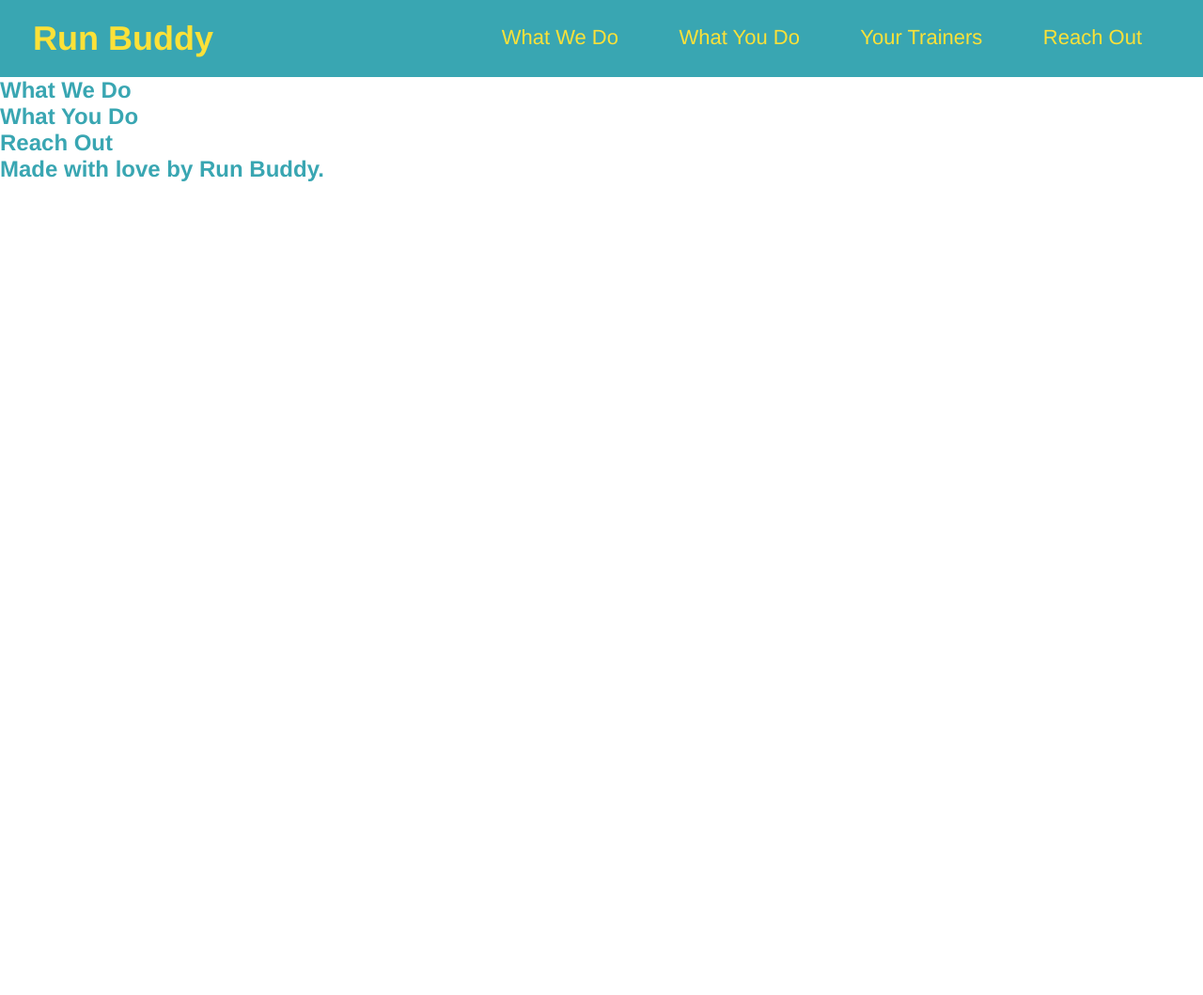
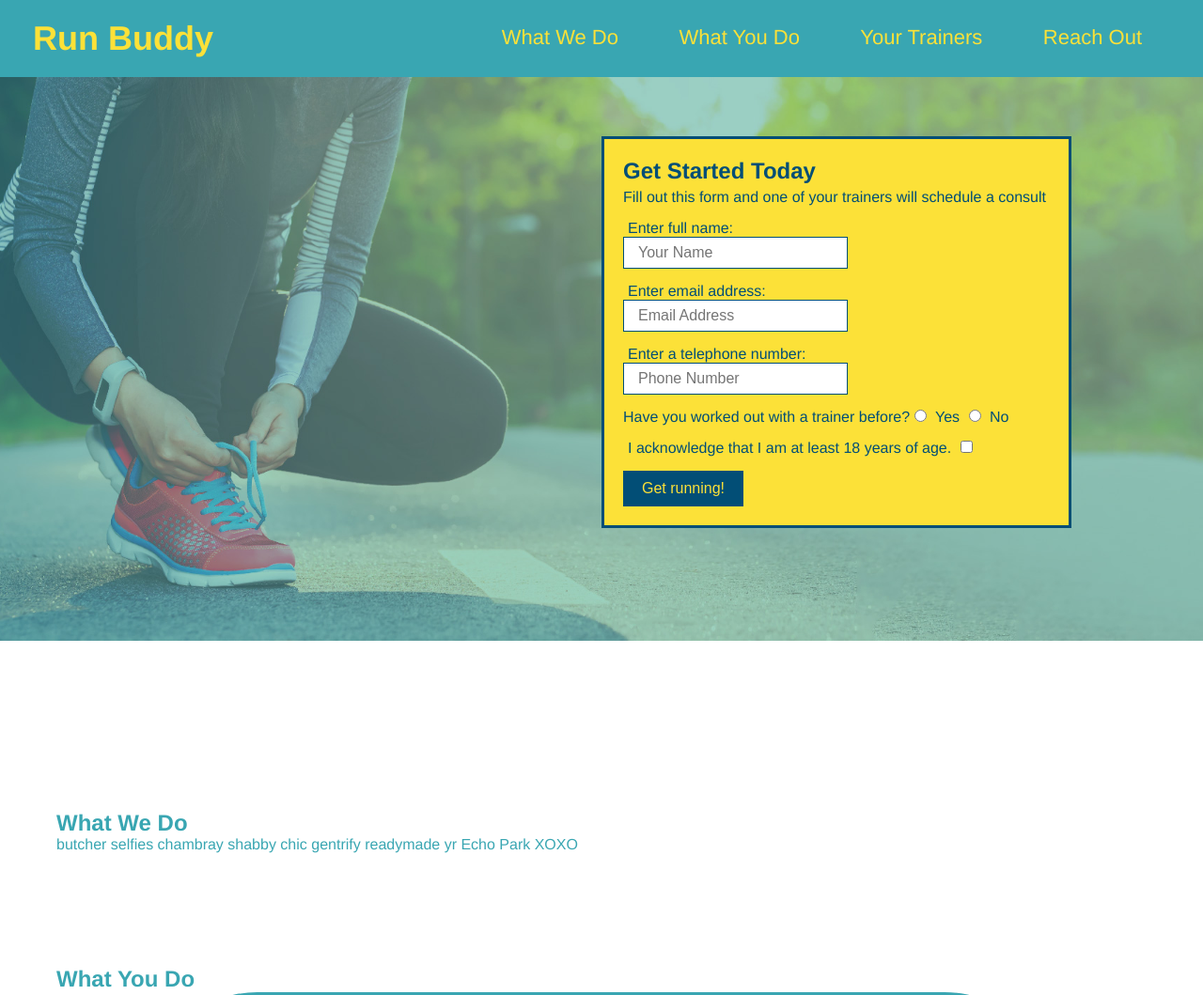
Before and after one commit to seanjohnson95/run-buddy-, a plain HTML site: page index.html in a window 1280 px wide. Shown: the top 1059 px of the page at 94% size. Before the commit the page ends 800 px from the top, so only its background shows below. Drawn offline with Linux system fonts and the light colour scheme.

Commit message:
icons added

```diff
--- a/assets/css/style.css
+++ b/assets/css/style.css
@@ -1,6 +1,7 @@
 * {
     margin: 0;
     padding: 0;
+    box-sizing: border-box;
 }
 body {
     color: #39a6b2;
@@ -33,3 +34,88 @@ body {
         font-weight: lighter;
         font-size: 22px;
     }
+
+
+    footer {
+        background: #fce138;
+        width: 100%;
+        padding: 40px 35px;
+    }
+    footer h2 {
+        display: inline;
+        color: #024e76;
+        font-size: 30px;
+        margin: 0;
+    }
+    footer div {
+        float: right;
+        line-height: 1.5;
+        text-align: right;
+    }
+    footer a {
+        color: #024e76;
+    }
+    section {
+        padding: 60px;
+    }
+
+    /* Hero Style Start */
+    .hero {
+        background-image: url("../images/hero-bg.jpg");
+        height: 600px;
+        background-size: cover;
+        background-position: center;
+        position: relative;
+    }
+    .hero-form {
+        background-color: #fce138;
+        padding: 20px;
+        width: 500px;
+        color: #024e76;
+    }
+    .hero-form {
+        ...
+        border-style: solid;
+        border-width: 3px;
+        border-color: #024e76;
+    }
+    .hero-form {
+        border: 3px solid #024e76;
+        background-color: #fce138;
+        padding: 20px;
+        width: 500px;
+        color: #024e76;
+        position: absolute;
+        bottom: 120px;
+        right: 140px;
+    }
+    .hero-form h3 {
+        font-size: 24px;
+        margin: 0;
+    }
+
+    .hero-form p {
+        margin: 5px 0 15px 0;
+    }
+
+.form-input {
+    border: 1px solid #024e76;
+    display: block;
+    padding: 7px 15px;
+    font-size: 16px;
+    color: #024e76
+    width: 100%;
+    margin-bottom: 15px;
+}
+
+.hero-form label {
+    margin: 0 5px;
+}
+
+.hero-form button {
+    color: #fce138;
+    background-color: #024e76;
+    border: none;
+    padding: 10px 20px;
+    font-size: 16px;
+}
--- a/index.html
+++ b/index.html
@@ -32,18 +32,88 @@
         </nav>
     </header>
 
+    <section class="hero">
+
+        <div class="hero-form">
+
+            <h3>Get Started Today</h3>
+            <p>Fill out this form and one of your trainers will schedule a consult</p>
+            <!-- Add form element -->
+            <form>
+                <label for="name">Enter full name:</label>
+                <input type="text" placeholder="Your Name" name="name" id="name" class="form-input">
+                <label for="email">Enter email address:</label>
+                <input type="text" placeholder="Email Address" name="email" id="email" class="form-input">
+                <label for="phone">Enter a telephone number:</label>
+                <input type="text" placeholder="Phone Number" name="phone" id="phone" class="form-input">
+                <p>
+                    Have you worked out with a trainer before?
+                    <input type="radio" name="trainer confirm" id="trainer-yes" />
+                    <label for="trainer-yes">Yes</label>
+                    <input type="radio" name="trainer-confirm" id="trainer-no" />
+                    <label for="trainer-no">No</label>
+                </p>
+                <p>
+                 <label for="checkbox" >
+                     I acknowledge that I am at least 18 years of age.
+                 </label>
+                 <input type="checkbox" name="age-confirm" id="checkbox" />
+                </p>
+                <button type="submit">
+                   Get running!
+                </button>
+            </form>
+        </div>
+    </section>
+
 <!-- hero/jumbotron -->
 <section>
 </section>
 
 <!-- "what we do" section -->
-<section>
+<section id="what-we-do">
     <h2>What We Do</h2>
+    <p>
+        butcher selfies chambray shabby chic gentrify readymade yr Echo Park XOXO
+    </p>
+</section>
+
 </section>
 
 <!-- "what you do" -->
+<section id="what-you-do">
+    <h2>What You Do</h2>
+
+    <div>
+        <!-- insert this img element -->
+        <img src="./assets/images/step-1.svg" alt="" />
+        <h3>Step 1: Fill out the Form Above.</h3>
+        <p>You're already here, so why not?</p>
+    </div>
+
+    <div>
+        <img src="./assets/images/step-2.svg" alt="" />
+        <h3>Step 2: Consult with One of Our Trainers.</h3>
+        <p>Are you here to build muscle, lose weight, or just feel good?</p>
+    </div>
+
+    <div>
+        <img src="./assets/images/step-3.svg" alt="" />
+        <h3>Step 3: Get Running.</h3>
+        <p>Hit the ground running (literally) once your trainer lays out your plan.</p>
+    </div>
+
+    <div>
+        <img src="./assets/images/step-4.svg" alt="" />
+        <h3>Step 4: See Results.</h3>
+        <p>Bi-weekly checkins with your trainer will keep you focused</p>
+    </div>
+
+</section>
+
+<!-- "meet the trainers -->
 <section>
-    <h2>What You Do</h2>
+    <h2>Meet The Trainers</h2>
 </section>
 
 <!-- "reach out" section -->
@@ -51,9 +121,14 @@
     <h2>Reach Out</h2>
 </section>
 
+</body>
+
 <!-- footer -->
 <footer>
     <h2>Made with love by Run Buddy.</h2>
+    <div>
+        <a href="#">Read Our Privacy Policy</a><br />
+        &copy; 2019 Run Buddy, Inc.
+    </div>
 </footer>
-</body>
 </html>
```
Also changed, not shown: assets/images/hero-bg.jpg (added), assets/images/step-1.svg (added), assets/images/step-2.svg (added), assets/images/step-3.svg (added), assets/images/step-4.svg (added), 3 other files.
